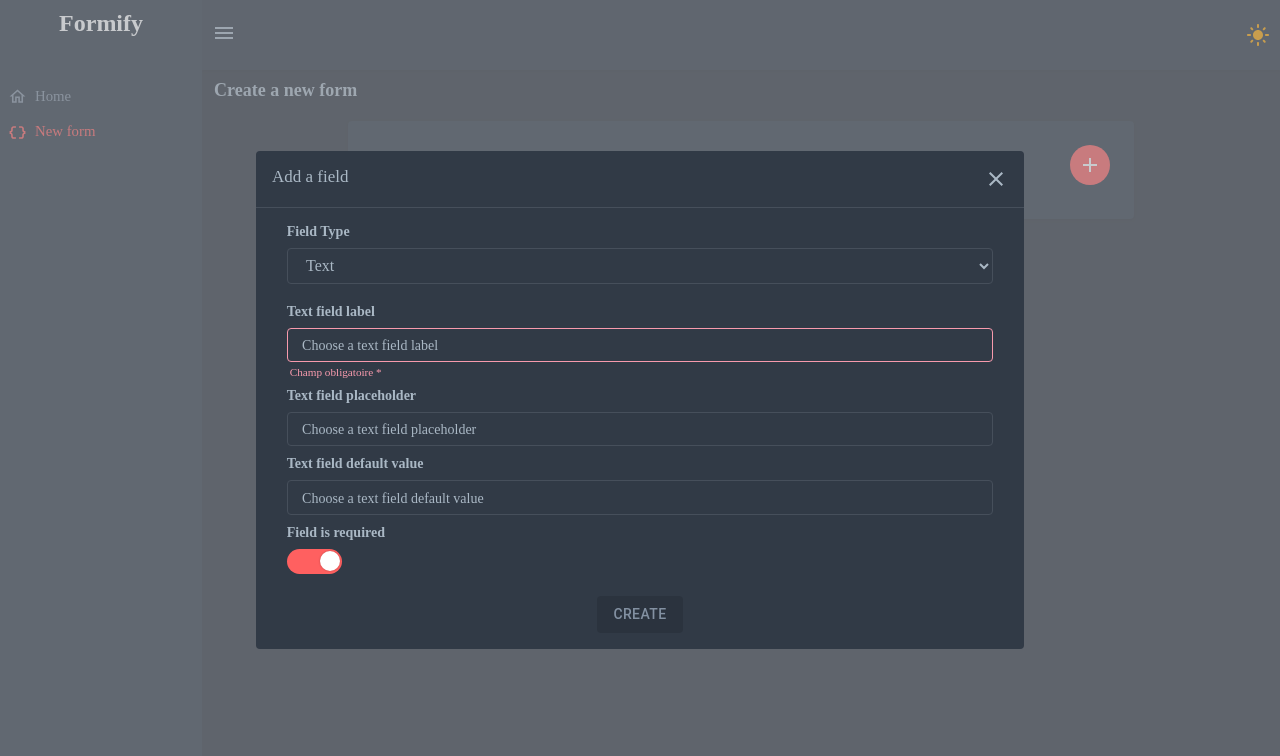
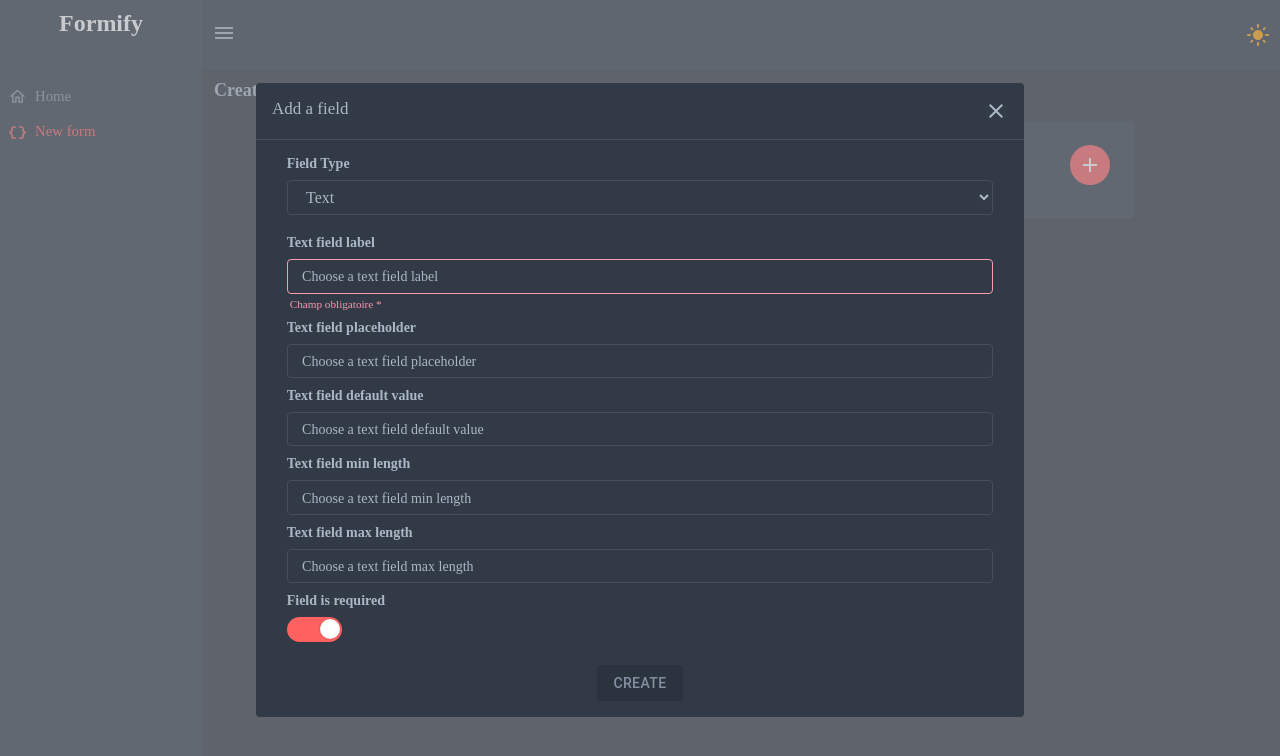
Before and after one commit to AmineAboutaieb/Formify, a React (Vite) app: page /new-form-editor in a window 1280 px wide. Both pictures are taken after a click on the button 1089 px from the left and 165 px from the top of the page. Shown: the top 756 px of the page. Built offline with nearby package versions, Linux system fonts and the light colour scheme; a web font is replaced by a local one.

Commit message:
added minLength and maxLength fields in editor text field component

```diff
--- a/src/components/pageComponents/FormEditor/Editor/EditorAddFieldForm/EditorAddFieldForms/EditorAddTextFieldForm/EditorAddTextFieldForm.jsx
+++ b/src/components/pageComponents/FormEditor/Editor/EditorAddFieldForm/EditorAddFieldForms/EditorAddTextFieldForm/EditorAddTextFieldForm.jsx
@@ -21,6 +21,10 @@ function EditorAddTextFieldForm({
       formDisplayerMode === "edit"
         ? fieldToModifyData.specs.fieldRequired
         : true,
+    minLength:
+      formDisplayerMode === "edit" ? fieldToModifyData.specs.minLength : "",
+    maxLength:
+      formDisplayerMode === "edit" ? fieldToModifyData.specs.maxLength : "",
   });
   const [formDataValidation, setFormDataValidation] = useState({
     label: formDisplayerMode === "edit" ? false : true,
@@ -55,6 +59,8 @@ function EditorAddTextFieldForm({
         placeholder: textFieldFormData.placeholder,
         defaultValue: textFieldFormData.defaultValue,
         fieldRequired: textFieldFormData.fieldRequired,
+        minLength: textFieldFormData.minLength,
+        maxLength: textFieldFormData.maxLength,
       },
     };
     addNewDataFieldHandler(newFieldObject);
@@ -64,6 +70,8 @@ function EditorAddTextFieldForm({
       placeholder: "",
       defaultValue: "",
       fieldRequired: true,
+      minLength: "",
+      maxLength: "",
     });
     toggleFormHandler();
   };
@@ -76,6 +84,8 @@ function EditorAddTextFieldForm({
         placeholder: textFieldFormData.placeholder,
         defaultValue: textFieldFormData.defaultValue,
         fieldRequired: textFieldFormData.fieldRequired,
+        minLength: textFieldFormData.minLength,
+        maxLength: textFieldFormData.maxLength,
       },
     };
     editDataFieldHandler(newFieldObject);
@@ -84,6 +94,8 @@ function EditorAddTextFieldForm({
       placeholder: "",
       defaultValue: "",
       fieldRequired: true,
+      minLength: "",
+      maxLength: "",
     });
     toggleFormHandler();
   };
@@ -132,6 +144,26 @@ function EditorAddTextFieldForm({
         />
       </div>
       <div className="editorFieldContainer">
+        <label className="editorFieldLabel">Text field min length</label>
+        <input
+          className={`editorField`}
+          type="number"
+          placeholder="Choose a text field min length"
+          value={textFieldFormData.minLength}
+          onChange={(e) => onChangeMethod(e, "minLength")}
+        />
+      </div>
+      <div className="editorFieldContainer">
+        <label className="editorFieldLabel">Text field max length</label>
+        <input
+          className={`editorField`}
+          type="number"
+          placeholder="Choose a text field max length"
+          value={textFieldFormData.maxLength}
+          onChange={(e) => onChangeMethod(e, "maxLength")}
+        />
+      </div>
+      <div className="editorFieldContainer">
         <label className="editorFieldLabel">Field is required</label>
         <Switcher
           isOn={textFieldFormData.fieldRequired}
--- a/src/components/pageComponents/FormEditor/Editor/EditorAddFieldForm/EditorFormDisplayer/EditorFormDisplayer.jsx
+++ b/src/components/pageComponents/FormEditor/Editor/EditorAddFieldForm/EditorFormDisplayer/EditorFormDisplayer.jsx
@@ -7,6 +7,7 @@ import EditorAddDropdownFieldForm from "../EditorAddFieldForms/EditorAddDropdown
 import EditorAddEmailFieldForm from "../EditorAddFieldForms/EditorAddEmailFieldForm/EditorAddEmailFieldForm";
 import EditorAddPasswordFieldForm from "../EditorAddFieldForms/EditorAddPasswordFieldForm/EditorAddPasswordFieldForm";
 import EditorAddNumberFieldForm from "../EditorAddFieldForms/EditorAddNumberFieldForm/EditorAddNumberFieldForm";
+import { useAutoAnimate } from "@formkit/auto-animate/react";
 
 function EditorFormDisplayer({
   setShowFormDisplayer,
@@ -25,6 +26,7 @@ function EditorFormDisplayer({
   const toggleFormHandler = () => {
     setShowFormDisplayer(false);
   };
+  const [formRef] = useAutoAnimate();
   return (
     <Overlay
       closeOverlay={(e) =>
@@ -32,6 +34,7 @@ function EditorFormDisplayer({
       }
     >
       <CustomModal
+        ref={formRef}
         modalTitle={
           formDisplayerMode === "add" ? "Add a field" : "Modify field"
         }
--- a/src/components/pageComponents/FormEditor/Editor/EditorFields/EditorTextField/EditorTextField.jsx
+++ b/src/components/pageComponents/FormEditor/Editor/EditorFields/EditorTextField/EditorTextField.jsx
@@ -27,6 +27,8 @@ function EditorTextField({
           key={specs.defaultValue}
           defaultValue={specs.defaultValue}
           required={specs.fieldRequired}
+          minLength={specs.minLength}
+          maxLength={specs.maxLength}
         />
       </div>
       <EditorFieldOptions
```
